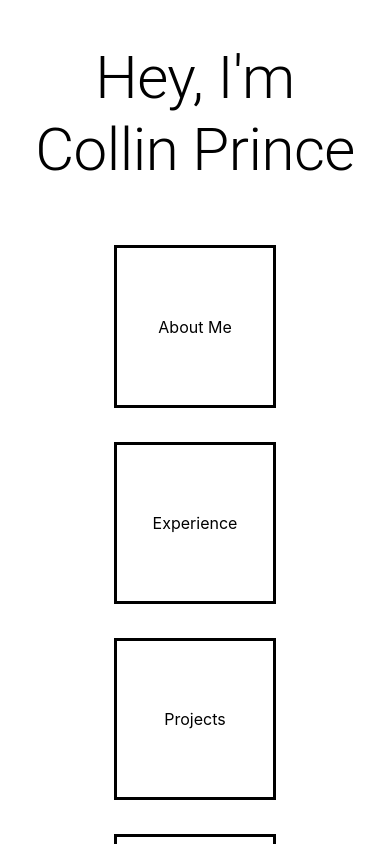
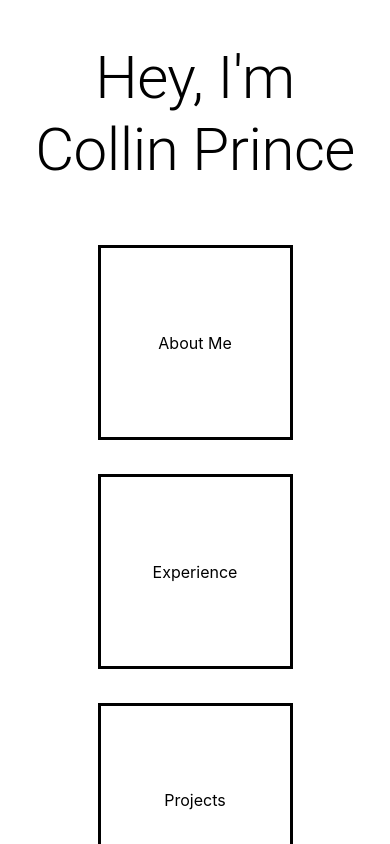
Before and after one commit to collinprince/portfolio, a React (Create React App) app: page / in a window 390 px wide. Shown: the top 844 px of the page. Built offline with nearby package versions, Linux system fonts and the light colour scheme.

Commit message:
fix back button width bug, widen the home page setup for mobile

```diff
--- a/src/components/BackButton.jsx
+++ b/src/components/BackButton.jsx
@@ -17,10 +17,12 @@ const useStyles = makeStyles(() => ({
     justifyContent: "center",
     textAlign: "center",
     minHeight: "5vh",
+    marginRight: "0",
   },
   link: {
     color: "black",
     textDecoration: "none",
+    margin: "0",
   },
 }));
 
@@ -28,11 +30,11 @@ const BackButton = () => {
   const classes = useStyles();
   return (
     <Grid className={classes.root}>
-      <Link to="/" className={classes.link}>
-        <Grid item xs={3} sm={1} className={classes.rectangle}>
+      <Grid item xs={3} sm={1} className={classes.rectangle}>
+        <Link to="/" className={classes.link}>
           <div>Back</div>
-        </Grid>
-      </Link>
+        </Link>
+      </Grid>
     </Grid>
   );
 };
--- a/src/components/home-page/HoverCardGrid.jsx
+++ b/src/components/home-page/HoverCardGrid.jsx
@@ -43,7 +43,7 @@ const HoverCardGrid = () => {
   return (
     <Grid container className={classes.root}>
       {hoverCardInfo.map((obj) => (
-        <Grid item key={obj.title} md={5} xs={10} className={classes.gridItem}>
+        <Grid item key={obj.title} md={5} xs={12} className={classes.gridItem}>
           <Link to={obj.path} className={classes.link}>
             <HoverCard title={obj.title} className={classes.card} />
           </Link>
```
